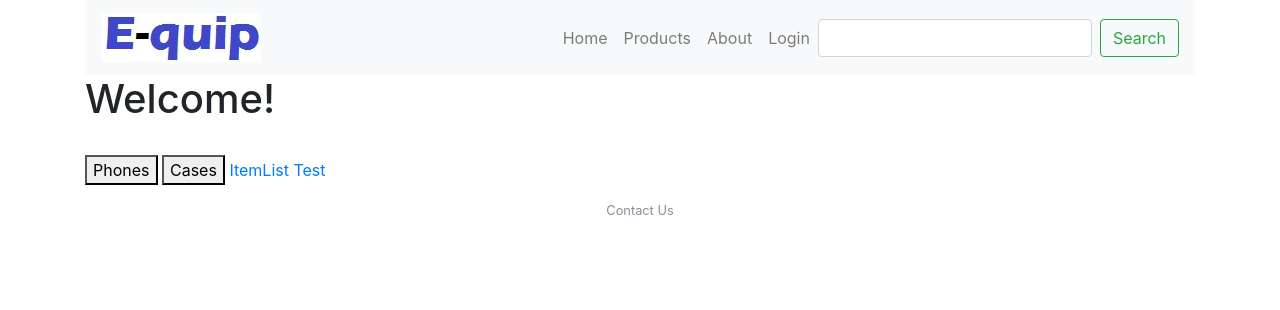
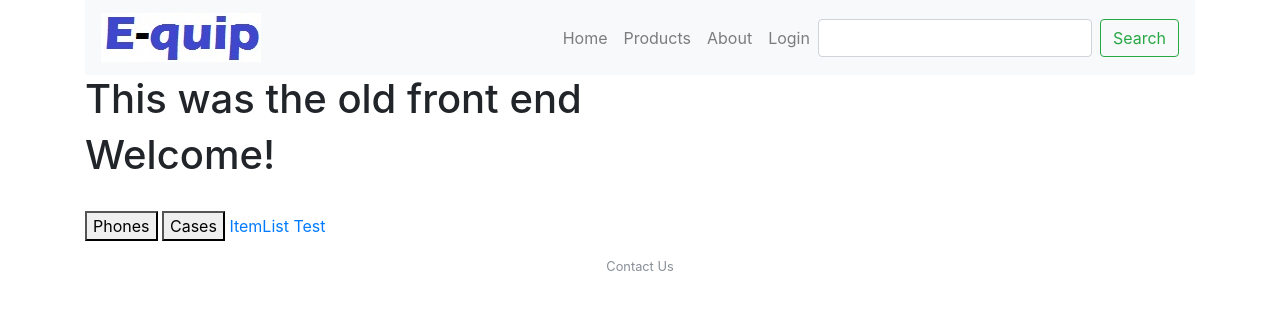
Before and after one commit to ronniergz/e-quip, a website: page public/index.html in a window 1280 px wide. Drawn offline with nearby package versions, Linux system fonts and the light colour scheme; some packages are replaced by stand-ins of ours; no server answers; a script that the page names is missing.

Commit message:
updated public/index.html

```diff
--- a/public/index.html
+++ b/public/index.html
@@ -13,6 +13,8 @@
     <div id="container" class="container ng-cloak">
         <!-- Navigation Bar -->
         <equip-Navigation></equip-Navigation>
+
+        <h1>This was the old front end</h1>
 
          <!-- Item List -->
         <div ng-view></div>
```
